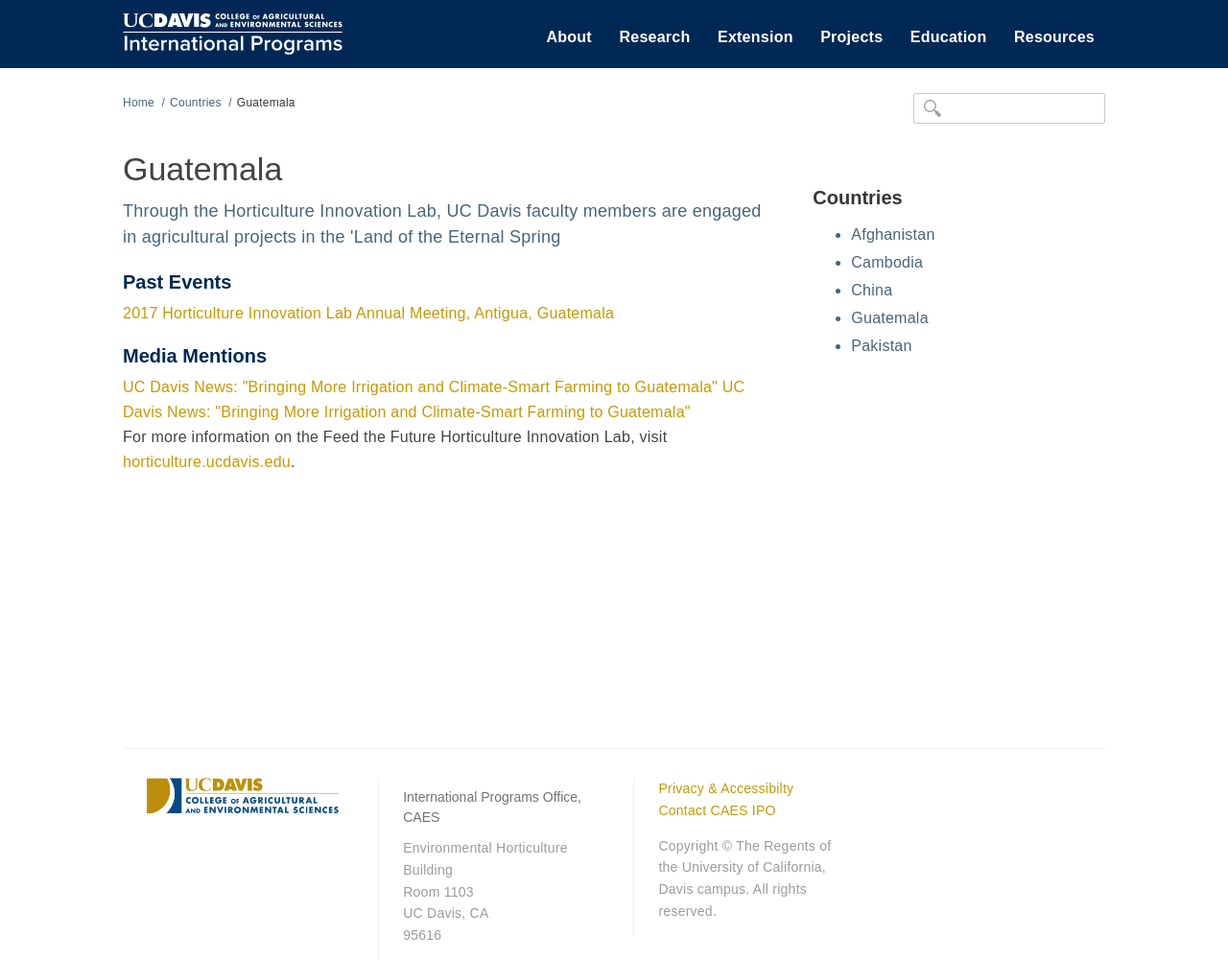
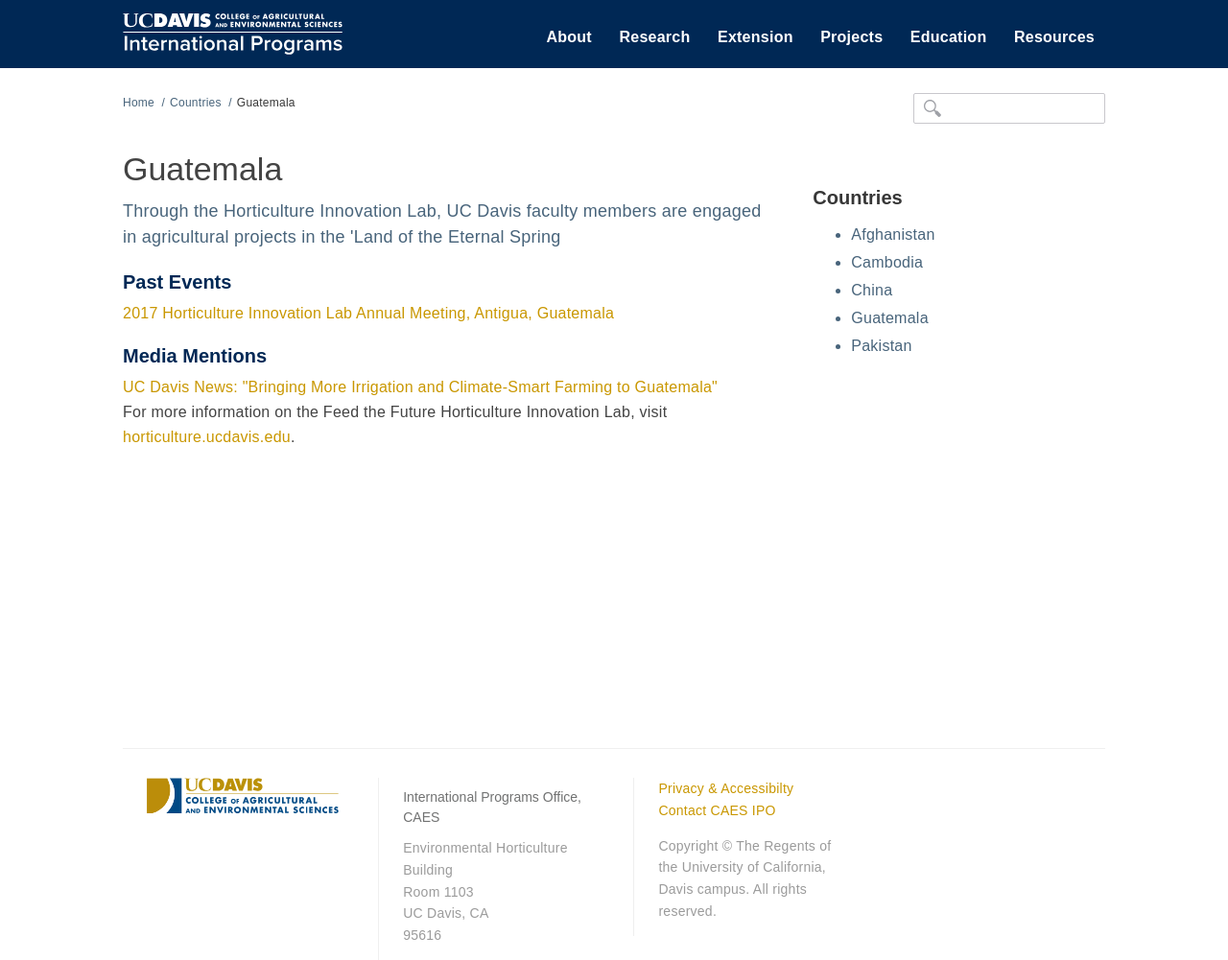
Before and after one commit to ucdavis/ip, a Jekyll site: the page built from _posts/countries/2015-12-15-Guatemala.markdown, in a window 1280 px wide. Shown: the whole page at 96% size. Built offline with Jekyll 4.4.1, drawn with Linux system fonts in a browser that asks for light colours; nearby versions of some CDN libraries.

Commit message:
edit guatemala country page

```diff
--- a/_posts/countries/2015-12-15-Guatemala.markdown
+++ b/_posts/countries/2015-12-15-Guatemala.markdown
@@ -16,8 +16,6 @@
 <h3>Media Mentions</h3>
 
 <p><a href="https://www.ucdavis.edu/news/bringing-more-irrigation-and-climate-smart-farming-guatemala">UC Davis News: "Bringing More Irrigation and Climate-Smart Farming to Guatemala"</a>
-
-<a href="https://www.ucdavis.edu/news/bringing-more-irrigation-and-climate-smart-farming-guatemala">UC Davis News: "Bringing More Irrigation and Climate-Smart Farming to Guatemala"</a>
 
 <br>
 For more information on the Feed the Future Horticulture Innovation Lab, visit <a href="http://horticulture.ucdavis.edu/">horticulture.ucdavis.edu</a>.</p>
```
